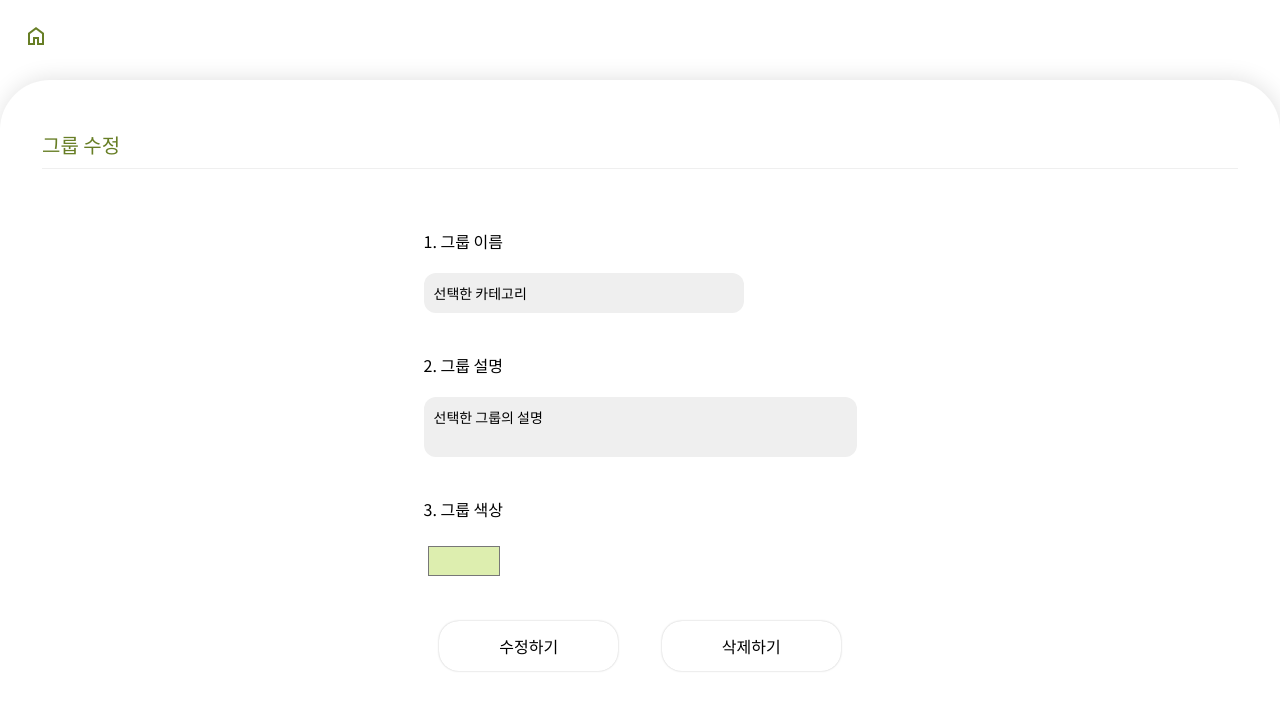
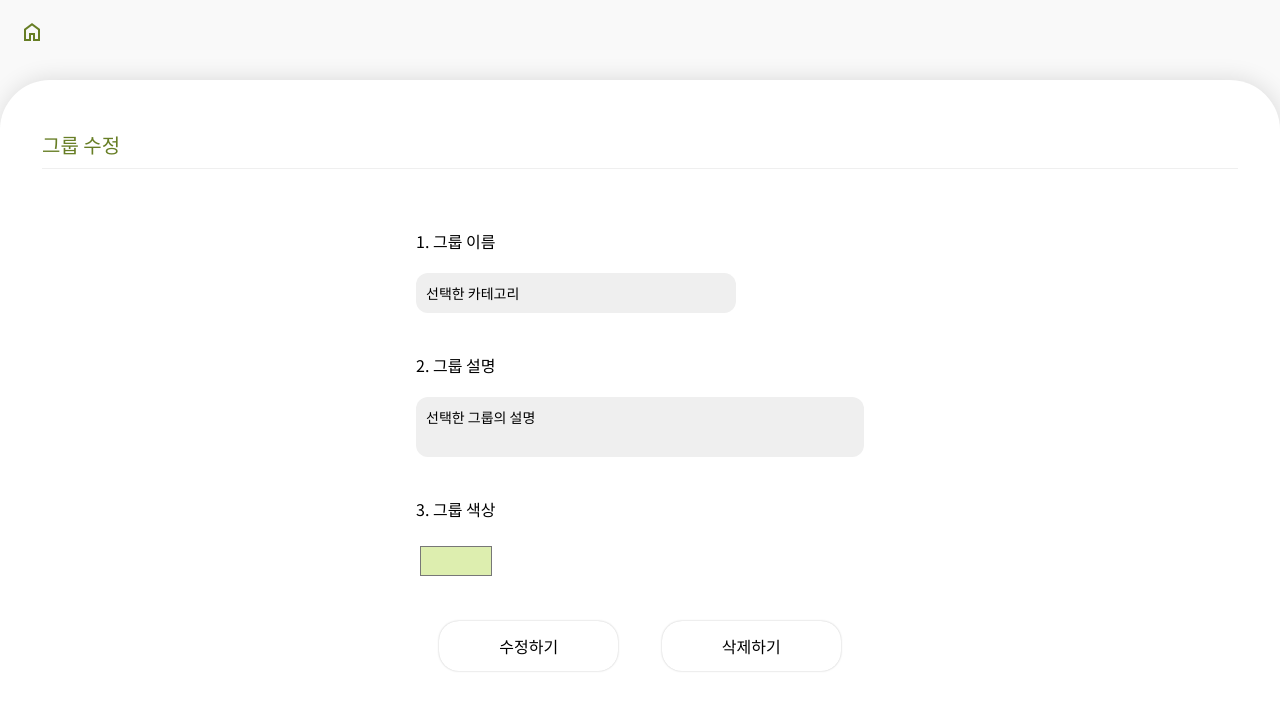
Before and after one commit to KHU-RETURN/Online-Study-Platform, a website: page views/edit_group/index.html in a window 1280 px wide. Drawn offline with nearby package versions, Linux system fonts and the light colour scheme; files that its build step writes are made by us from their sources.

Commit message:
add css file

```diff
--- a/public/css/group.css
+++ b/public/css/group.css
@@ -14,18 +14,23 @@ html,
 body {
   font-family: "Noto Sans KR", sans-serif;
   margin: 0;
+  display: flex;
+  flex-direction: column;
+  background-color: var(--light-gray);
+}
+
+header {
+  margin: 20px;
 }
 
 main {
   display: flex;
   flex-direction: column;
-  position: absolute;
-  width: 1920px;
   height: 90vh;
   width: 100vw;
 
-  /*transform: translate(0%, 20%);*/
-  position: absolute;
+  position: fixed;
+  overflow-y: scroll;
   bottom: 0;
 
   background: #ffffff;
@@ -33,7 +38,13 @@ main {
   border-radius: 50px 50px 0px 0px;
 }
 
+main::-webkit-scrollbar {
+  display: none;
+}
+
 button {
+  font-family: "Noto Sans KR", sans-serif;
+  font-weight: 400;
   background-color: #ffffff;
   box-shadow: 0px 0px 2px rgba(0, 0, 0, 0.25);
   border-radius: 20px;
@@ -78,14 +89,15 @@ textarea {
   font-family: "Noto Sans KR", sans-serif;
   font-size: var(--font-sm);
   padding: 10px;
+  overflow: visible;
 }
 
 .material-symbols-outlined {
-  position: absolute;
+  z-index: 1;
+
   /*width: 25.71px;
   height: 25.71px;*/
-  left: 24px;
-  top: 24px;
+
   color: var(--point-color);
 }
 
@@ -138,6 +150,10 @@ textarea {
 
 #two_button button {
   margin: 30px 20px;
+  font-family: "Noto Sans KR", sans-serif;
+  font-style: normal;
+  font-size: var(--font-base);
+  font-weight: 500;
 }
 
 .input_item {
@@ -150,10 +166,3 @@ textarea {
 .input_item label {
   margin: 20px 0px;
 }
-
-.button_text {
-  font-family: "Noto Sans KR", sans-serif;
-  font-style: normal;
-  font-size: var(--font-base);
-  font-weight: 500;
-}
```
